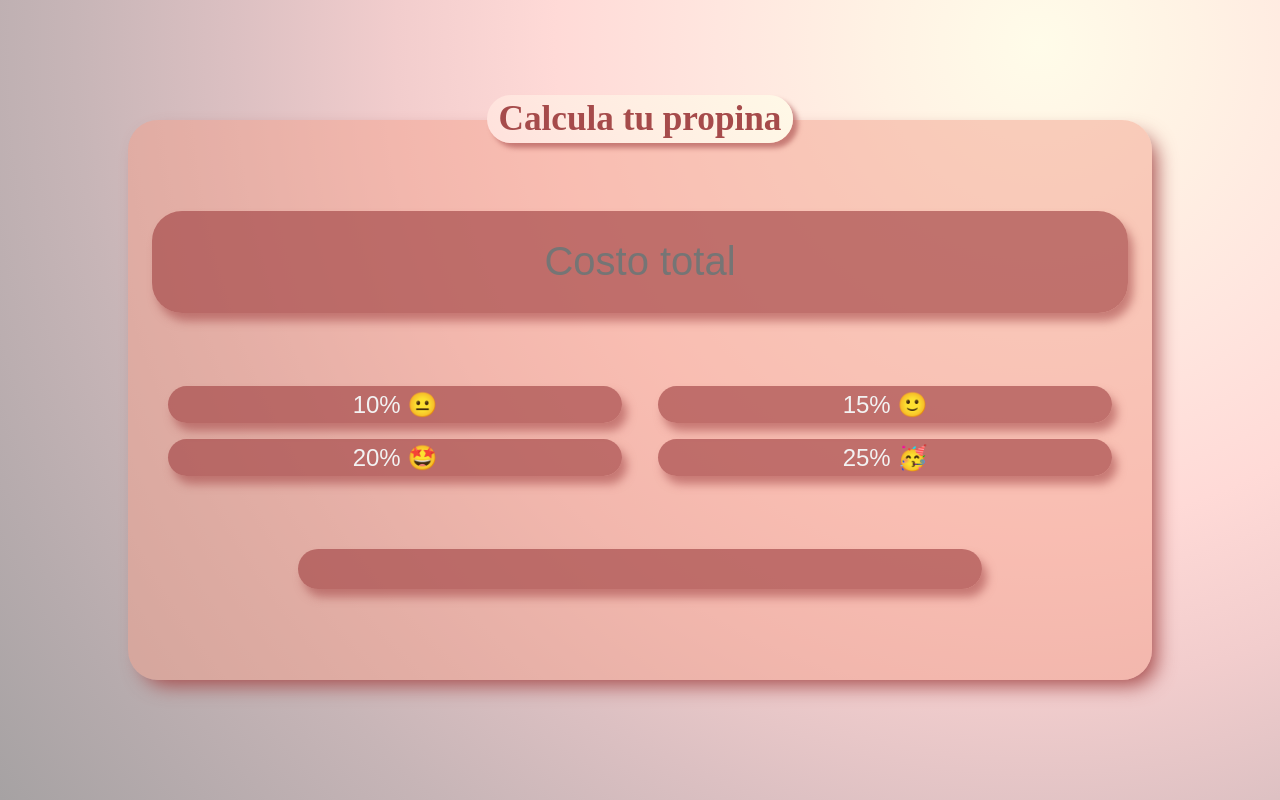
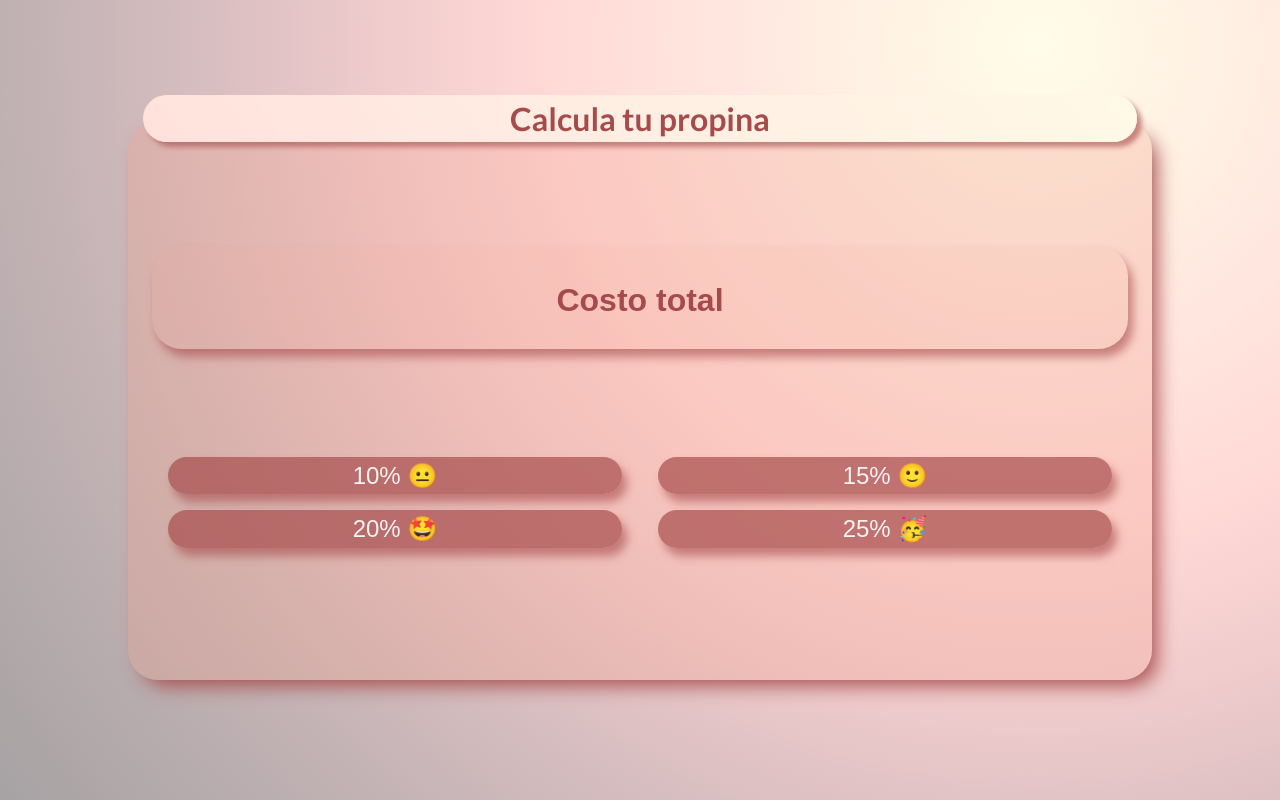
Before and after one commit to Jero-schi/calculadora-propina-js, a plain HTML site: page index.html in a window 1280 px wide. Drawn offline with Linux system fonts and the light colour scheme.

Commit message:
retocando estilos de la version 1

```diff
--- a/index.html
+++ b/index.html
@@ -5,6 +5,9 @@
     <meta name="viewport" content="width=device-width, initial-scale=1.0">
 
     <link rel="stylesheet" href="style.css">
+    <link rel="preconnect" href="https://fonts.googleapis.com">
+    <link rel="preconnect" href="https://fonts.gstatic.com" crossorigin>
+    <link href="https://fonts.googleapis.com/css2?family=Lato:wght@400;700&display=swap" rel="stylesheet">
     <title>Calculadora de propinas</title>
 </head>
 <body>
@@ -21,7 +24,7 @@
                 <button class="boton" onclick="calcularPorcentaje(0.25)" id="veinticinco">25% 🥳</button>
             </div>
 
-            <div class="result">
+            <div id="result" class="inactive">
                 <h2 id="propina"></h2>
             </div>
         </div>
--- a/main.js
+++ b/main.js
@@ -4,11 +4,13 @@ const $quincePorcinto = document.querySelector('#quince')
 const $veintePorcinto = document.querySelector('#veinte')
 const $veinticincoPorcinto = document.querySelector('#veinticinco')
 const $propina = document.querySelector('#propina')
+const $div = document.querySelector('#result')
 
 
 function calcularPorcentaje(porcentaje) {
     const value = Number($input.value)
     const propina = value * porcentaje
+    $div.classList.remove('inactive')
 
-    $propina.textContent = Math.trunc(propina)
+    $propina.textContent = `$${Math.trunc(propina)}`
 }
--- a/style.css
+++ b/style.css
@@ -4,8 +4,14 @@
     box-sizing: border-box;
 }
 
+.inactive {
+    display: none !important;
+}
+
 body {
     background-image: radial-gradient(circle at 81.1% 5.58%, #fffce9 0, #fff2e4 12.5%, #ffe6df 25%, #ffdad7 37.5%, #f2cdcd 50%, #dcc0c2 62.5%, #c7b5b7 75%, #b6abad 87.5%, #a6a2a3 100%);
+
+    font-family: 'Lato', sans-serif;
 }
 
 main {
@@ -24,7 +30,7 @@ main .form {
     height: 70%;
     padding: 24px;
 
-    background-color: #f2a08d7e;
+    background-color: #f2a08d4c;
     box-shadow: 9px 10px 20px -5px rgba(166,75,75,1);
 
     border-radius: 30px;
@@ -36,12 +42,14 @@ main .form {
 }
 
 main .form h1 {
-    font-size: 2.2rem;
+    font-size: 2rem;
+    text-align: center;
     color: #A64B4B;
 
     background: linear-gradient(56deg, rgba(255,225,220,1) 0%, rgba(255,234,225,1) 31%, rgba(255,249,231,1) 100%);
     box-shadow: 5px 5px 5px 0px rgba(166,75,75,0.6);
     border-radius: 30px;
+    width: 97%;
     padding: 4px 12px;
 
     position: absolute;
@@ -52,14 +60,20 @@ main .form input {
     width: 100%;
     height: 20%;
 
-    background-color: #a64b4baf;
+    background-color: #f2a08d18;
     box-shadow: 5px 8px 10px 0px rgba(166, 75, 75, 0.6);
     border: none;
     border-radius: 30px;
 
     text-align: center;
     font-size: 2.5rem;
-    color: #F2F2F2;
+    font-weight: 700;
+    color: #A64B4B;
+}
+
+main .form input::placeholder {
+    font-size: 2rem;
+    color: #A64B4B;
 }
 
 main .form .botones {
@@ -85,17 +99,24 @@ main .form .botones .boton {
 
     font-size: 1.5rem;
     color: #F2F2F2;
+
+    cursor: pointer;
 }
 
-main .form .result {
+main .form #result {
     background-color: #a64b4baf;
     box-shadow: 5px 8px 10px 0px rgba(166, 75, 75, 0.6);
-    color: #F2F2F2;
+
     width: 70%;
     height: 2.5rem;
 
     border-radius: 30px;
 
+
     display: grid;
     place-items: center;
 }
+
+main .form #result h2 {
+    color: #F2F2F2;
+}
```
